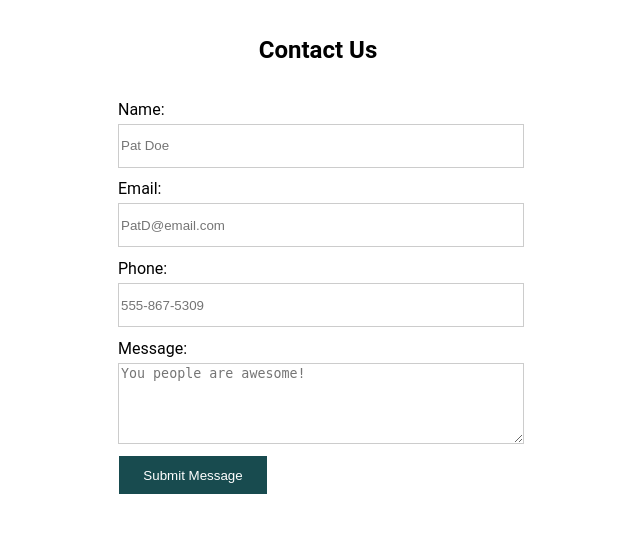
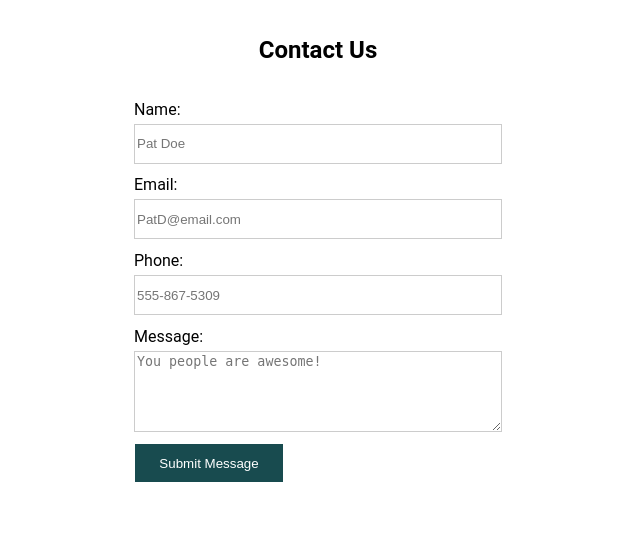
Before and after one commit to handev-001/HAN-Elements, a PHP site: page /gcr/contact.html in a window 1280 px wide. Shown: the top 533 px of the page, without its empty margins (322-962 px from the left). Run offline with PHP 8.4, Linux system fonts and the light colour scheme.

Commit message:
gcr update style

```diff
--- a/gcr/style.css
+++ b/gcr/style.css
@@ -26,6 +26,13 @@ element {
 # User Visible Structure
 # Media Queries
 --------------------------------------------------------------*/
+html {
+	box-sizing: border-box;
+}
+*, *:before, *:after {
+	box-sizing: inherit;
+}
+
 body {
 	/* color: rgba(51,51,51,1); */
 	font-family: 'Roboto', sans-serif;
```
